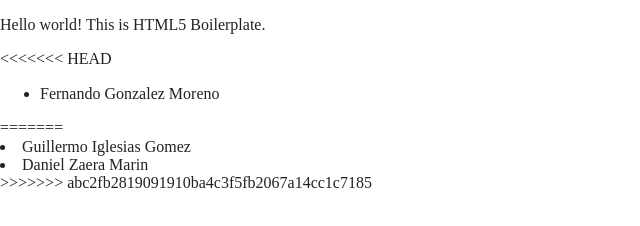
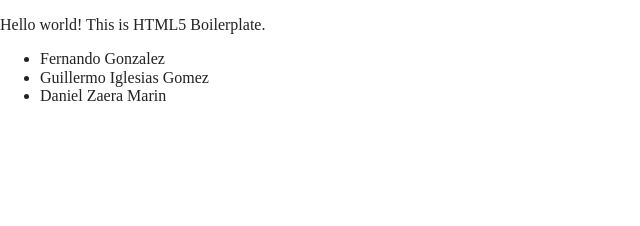
Before and after one commit to devops-winter21/pagina-web, a website built with Parcel: page index.html in a window 1280 px wide. Shown: the whole page, without its empty margins (0-640 px from the left). Built offline with nearby package versions, Linux system fonts and the light colour scheme.

Commit message:
error 5/11/21 gen

```diff
--- a/index.html
+++ b/index.html
@@ -26,14 +26,11 @@
 
   <!-- Add your site or application content here -->
   <p>Hello world! This is HTML5 Boilerplate.</p>
-<<<<<<< HEAD
   <ul>
-  <li>Fernando Gonzalez Moreno</li>
-  </ul>
-=======
+    <li>Fernando Gonzalez</li>
   <li>Guillermo Iglesias Gomez</li>
   <li> Daniel Zaera Marin</li>
->>>>>>> abc2fb2819091910ba4c3f5fb2067a14cc1c7185
+  </ul>
   <script src="js/vendor/modernizr-3.11.2.min.js"></script>
   <script src="js/plugins.js"></script>
   <script src="js/main.js"></script>
```
